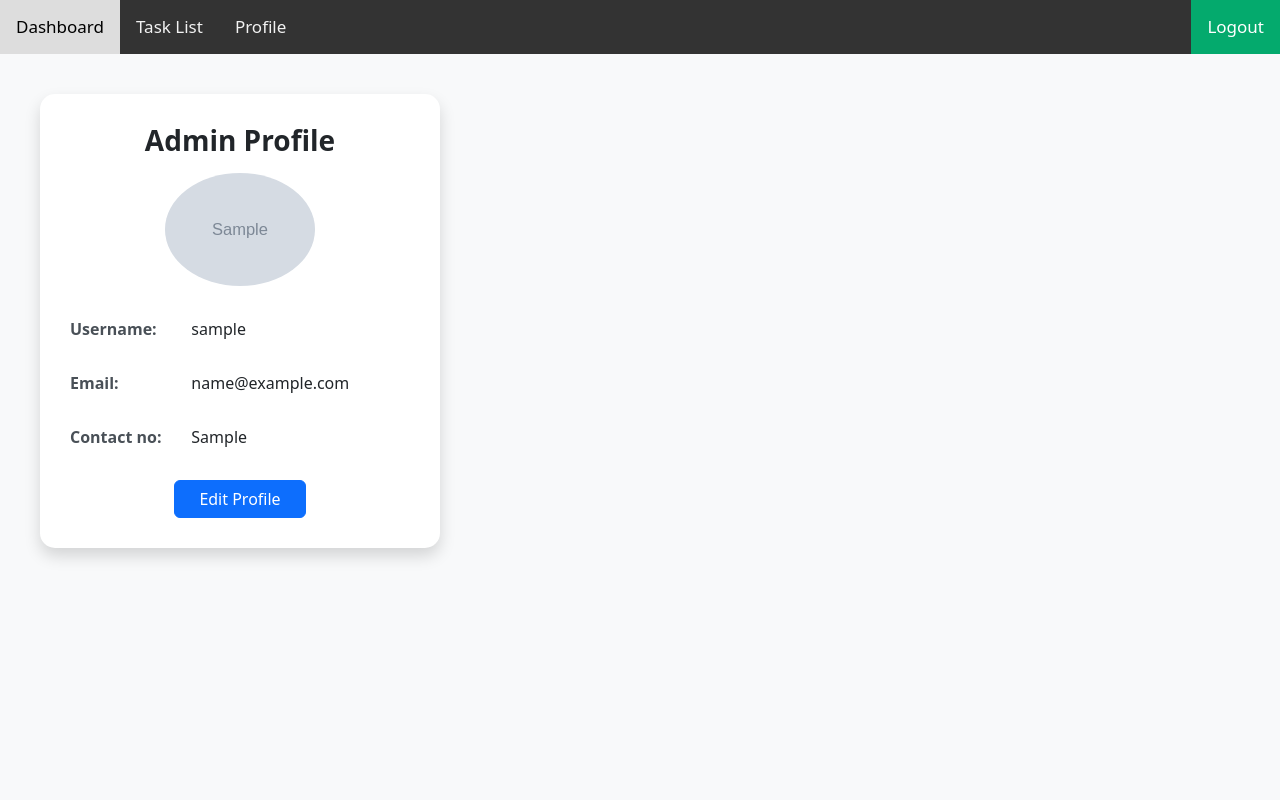
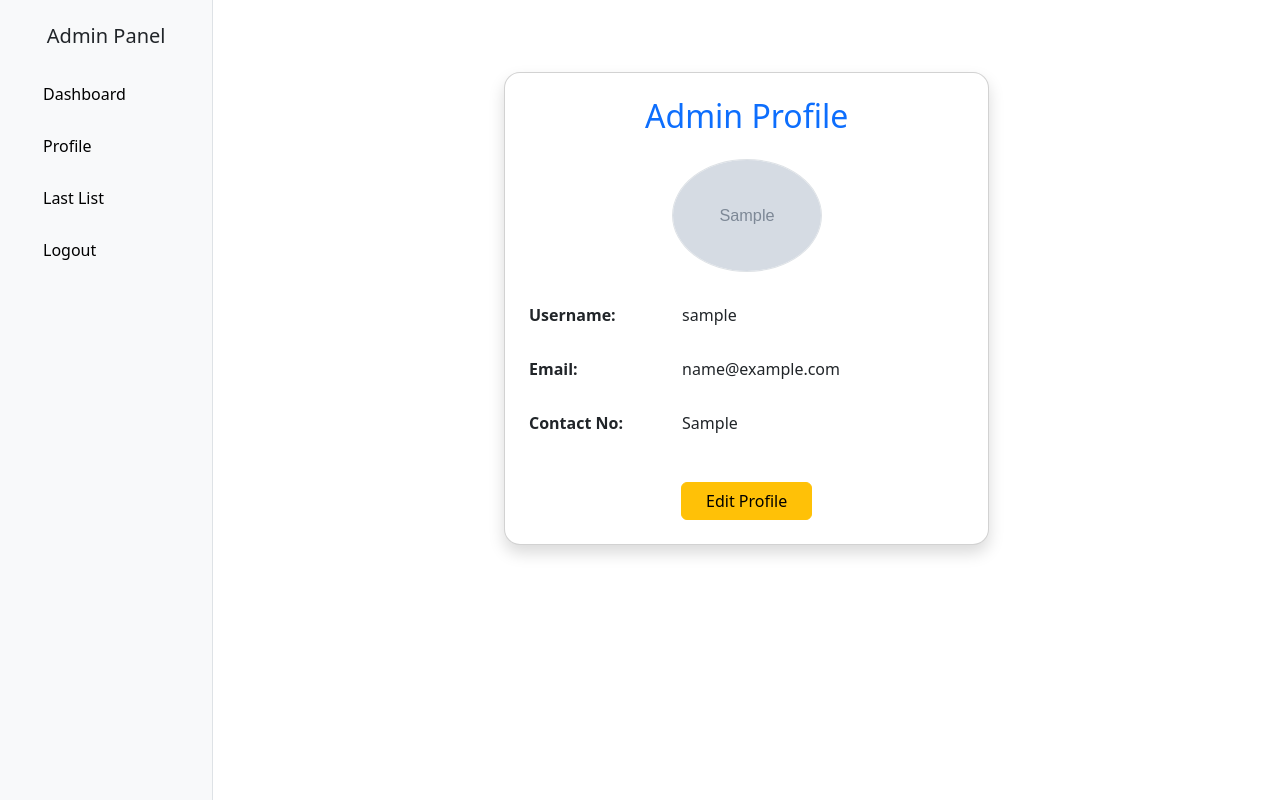
Before and after one commit to uzzalbhuiyan318/Task_management_system, a Django app: page /AdminProfilePage/ in a window 1280 px wide. Run offline with Django 5.2, Linux system fonts and the light colour scheme; a user stored in the database is signed in; tables that the repository leaves empty hold one stand-in row (values such as "Sample post"); grey boxes marked "Sample" are stand-in pictures.

Commit message:
modify admin panel with statistics

```diff
--- a/taskmanager/tasks/urls.py
+++ b/taskmanager/tasks/urls.py
@@ -19,4 +19,5 @@ urlpatterns = [
     path('edit_profile/', edit_profile, name='edit_profile'),
     path('login_required/', login_required, name='login_required'),
     path('AdminDashboard/', AdminDashboard, name='AdminDashboard'),
+    path('admin_base/', admin_base, name='admin_base'),
 ]
--- a/taskmanager/tasks/views.py
+++ b/taskmanager/tasks/views.py
@@ -306,3 +306,8 @@ def AdminDashboard(request):
     }
 
     return render(request, 'admin/AdminDashboard.html', context)
+
+
+def admin_base(request):
+
+    return render(request, "admin/admin_base.html")
--- a/taskmanager/template/AdminProfilePage.html
+++ b/taskmanager/template/AdminProfilePage.html
@@ -1,100 +1,54 @@
-{% extends 'base.html' %} {% block body %}
-<!DOCTYPE html>
-<html lang="en">
-  <head>
-    <meta charset="UTF-8" />
-    <title>Employee Profile</title>
-    <link
-      href="https://cdn.jsdelivr.net/npm/bootstrap@5.3.0/dist/css/bootstrap.min.css"
-      rel="stylesheet"
-    />
-    <style>
-      body {
-        background-color: #f8f9fa;
-        position: relative;
-      }
-      .profile-card {
-        position: absolute;
-        left: 40px;
-        width: 400px;
-        margin-top: 40px;
-        padding: 30px;
-        background-color: #ffffff;
-        border-radius: 15px;
-        box-shadow: 0px 4px 20px rgba(0, 0, 0, 0.1);
-      }
-      .profile-title {
-        font-size: 28px;
-        font-weight: bold;
-      }
-      .profile-label {
-        font-weight: 600;
-        color: #495057;
-      }
-      .profile-data {
-        color: #212529;
-      }
-    </style>
-  </head>
-  <body>
-    <div class="">
-      <div class="profile-card shadow ms-0">
-        {% if user.is_authenticated %}
-          {% if user.user_type == '1'  or user.is_staff %}
-            <h2 class="profile-title text-center mb-3">Admin Profile</h2>
-          {% elif user.user_type == '2' %}
-            <h2 class="profile-title text-center">Employee Profile</h2>
-          {% endif %}
-        {% endif %}
+{% extends "admin/admin_base.html" %} {% load static %} {% block content %}
+<div class="container-fluid">
+  <div class="row justify-content-center">
+    <div class="col-lg-6 mt-5">
+      <div class="card shadow p-4 rounded-4">
+        {% if user.is_authenticated %} {% if user.user_type == '1' or user.is_staff %}
+        <h2 class="text-center text-primary mb-4">Admin Profile</h2>
+        {% elif user.user_type == '2' %}
+        <h2 class="text-center text-success mb-4">Employee Profile</h2>
+        {% endif %} {% endif %}
+
 
         <div class="mb-4 row justify-content-center">
-          <div class="col-sm-8 text-center">
+          <div class="col-sm-6 text-center">
             <img
               src="{{ request.user.profile_pic.url }}"
-              class="profile_pic img-fluid rounded-circle"
-              alt="profile_pic"
+              class="img-fluid rounded-circle border"
+              alt="Profile Picture"
               style="max-width: 150px; height: auto"
             />
           </div>
         </div>
 
         <div class="mb-3 row">
-          <label class="col-sm-4 col-form-label profile-label">Username:</label>
+          <label class="col-sm-4 col-form-label fw-semibold">Username:</label>
           <div class="col-sm-8">
-            <p class="form-control-plaintext profile-data">
-              {{ request.user.username }}
-            </p>
+            <p class="form-control-plaintext">{{ request.user.username }}</p>
           </div>
         </div>
 
         <div class="mb-3 row">
-          <label class="col-sm-4 col-form-label profile-label">Email:</label>
+          <label class="col-sm-4 col-form-label fw-semibold">Email:</label>
           <div class="col-sm-8">
-            <p class="form-control-plaintext profile-data">
-              {{ request.user.email }}
-            </p>
+            <p class="form-control-plaintext">{{ request.user.email }}</p>
           </div>
         </div>
 
         <div class="mb-3 row">
-          <label class="col-sm-4 col-form-label profile-label"
-            >Contact no:</label
-          >
+          <label class="col-sm-4 col-form-label fw-semibold">Contact No:</label>
           <div class="col-sm-8">
-            <p class="form-control-plaintext profile-data">
-              {{ request.user.contact_no }}
-            </p>
+            <p class="form-control-plaintext">{{ request.user.contact_no }}</p>
           </div>
         </div>
 
         <div class="text-center mt-4">
-          <a href="{% url 'tasks:edit_profile' %} " class="btn btn-primary px-4"
+          <a href="{% url 'tasks:edit_profile' %}" class="btn btn-warning px-4"
             >Edit Profile</a
           >
         </div>
       </div>
     </div>
-  </body>
-</html>
-
-{% endblock body %}
+  </div>
+</div>
+{% endblock %}
--- /dev/null
+++ b/taskmanager/template/admin/admin_base.html
@@ -0,0 +1,76 @@
+{% load static %}
+<!DOCTYPE html>
+<html lang="en">
+  <head>
+    <meta charset="UTF-8" />
+    <title>{% block title %}Admin Panel{% endblock %}</title>
+    <meta name="viewport" content="width=device-width, initial-scale=1" />
+
+    <!-- Bootstrap CSS -->
+    <link
+      href="https://cdn.jsdelivr.net/npm/bootstrap@5.3.0/dist/css/bootstrap.min.css"
+      rel="stylesheet"
+    />
+    <script src="https://cdn.jsdelivr.net/npm/chart.js"></script>
+
+    <style>
+      .sidebar-link {
+        display: block;
+        padding: 10px 15px;
+        color: black;
+        background-color: transparent;
+        text-decoration: none;
+        border-radius: 4px;
+        transition: background-color 0.3s ease;
+      }
+
+      .sidebar-link:hover {
+        background-color: yellow;
+        color: black;
+      }
+    </style>
+
+    {% block extra_head %}{% endblock %}
+  </head>
+  <body>
+    <div class="container-fluid">
+      <div class="row" style="min-height: 100vh">
+        <!-- Sidebar -->
+        <div class="col-lg-2 bg-light border-end py-4">
+          <h5 class="text-center mb-4">Admin Panel</h5>
+          <ul class="list-unstyled px-3">
+            <li class="mb-2">
+              <a href="{% url 'tasks:AdminDashboard' %}" class="sidebar-link"
+                >Dashboard</a
+              >
+            </li>
+            <li class="mb-2">
+              <a href="{% url 'tasks:AdminProfilePage' %}" class="sidebar-link"
+                >Profile</a
+              >
+            </li>
+            <li class="mb-2">
+              <a href="{% url 'tasks:task_list' %}" class="sidebar-link"
+                >Last List</a
+              >
+            </li>
+            <li class="mb-2">
+              <a href="{% url 'tasks:logoutPage' %}" class="sidebar-link"
+                >Logout</a
+              >
+            </li>
+          </ul>
+        </div>
+
+        <!-- Main Content -->
+        <div class="col-lg-10 p-4">
+          {% block content %}
+          <!-- Your admin content goes here -->
+          {% endblock %}
+        </div>
+      </div>
+    </div>
+
+    {% block extra_scripts %}{% endblock %}
+  </body>
+</html>
--- a/taskmanager/template/navbar.html
+++ b/taskmanager/template/navbar.html
@@ -1,9 +1,13 @@
 <div class="topnav">
   {% if user.is_authenticated %} {% if user.user_type == '1' or user.is_staff %}
-  <a href="{% url 'tasks:AdminDashboard' %}">Dashboard</a>
+  {% comment %} <a href="{% url 'tasks:AdminDashboard' %}">Dashboard</a>
   <a href="{% url 'tasks:task_list' %}">Task List</a>
+  {% endcomment %}
   <a href="{% url 'tasks:AdminProfilePage' %}">Profile</a>
-  <a href="{% url 'tasks:logoutPage' %}" class="split">Logout</a>
+  {% comment %}
+  <a href="{% url 'tasks:logoutPage' %}" class="split">Logout</a> {% endcomment %}
+
+
 
   {% elif user.user_type == '2' %}
   <a href="{% url 'tasks:home' %}">Home</a>
```
Also changed, not shown: taskmanager/template/admin/AdminDashboard.html (+65 -72 lines).
